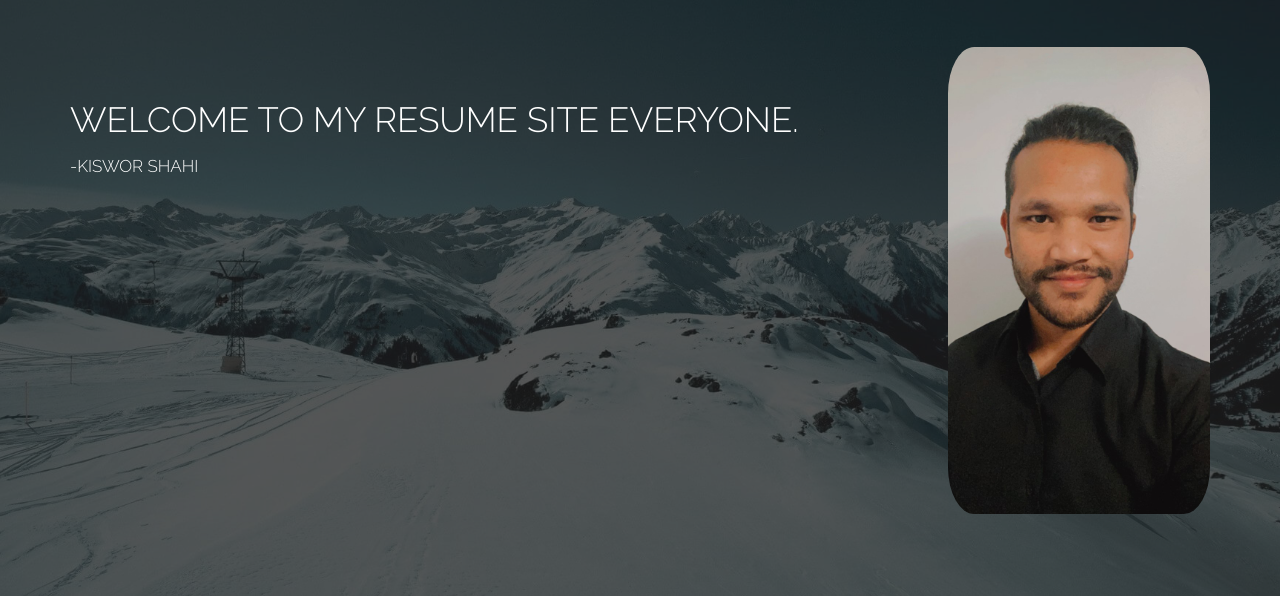
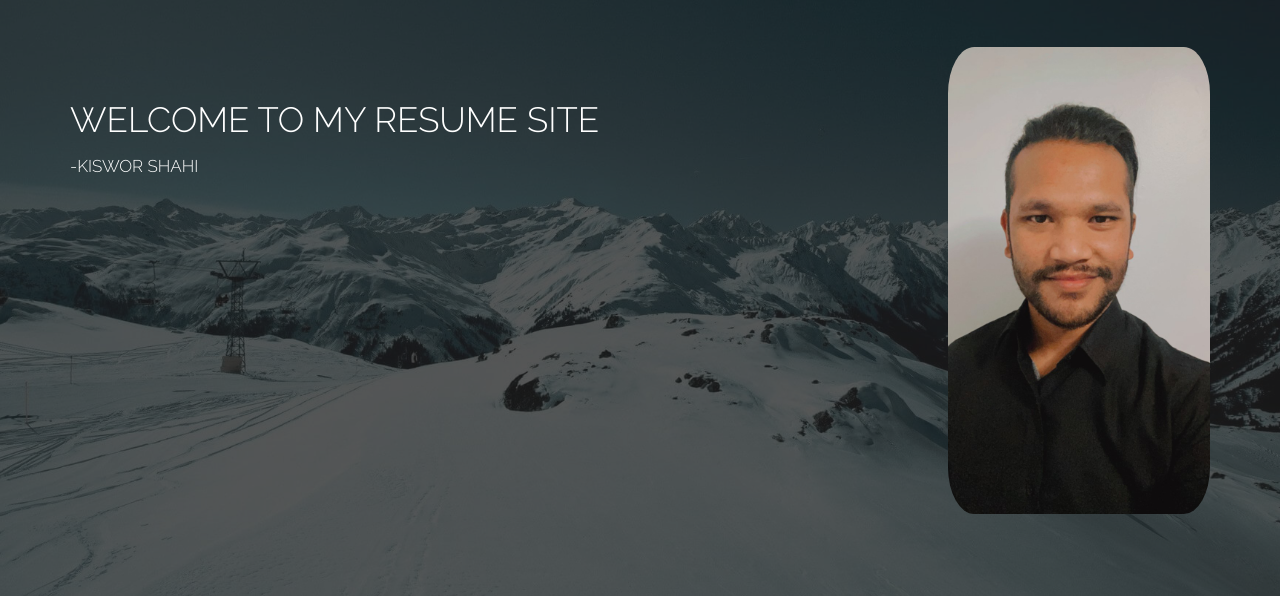
Before and after one commit to rowsik/rowsik.github.io, a plain HTML site: page index.html in a window 1280 px wide. Shown: the part 202-798 px from the top of the page. Drawn offline with Linux system fonts and the light colour scheme.

Commit message:
Update index.html

```diff
--- a/index.html
+++ b/index.html
@@ -119,7 +119,7 @@
                             <div class="header-text">
 
                                 <!-- Title & Description -->
-                                <h1> Welcome to my Resume site Everyone.</h1>
+                                <h1> Welcome to my Resume site </h1>
                                 <p> -KISWOR SHAHI </p>
 
                             </div>
```
